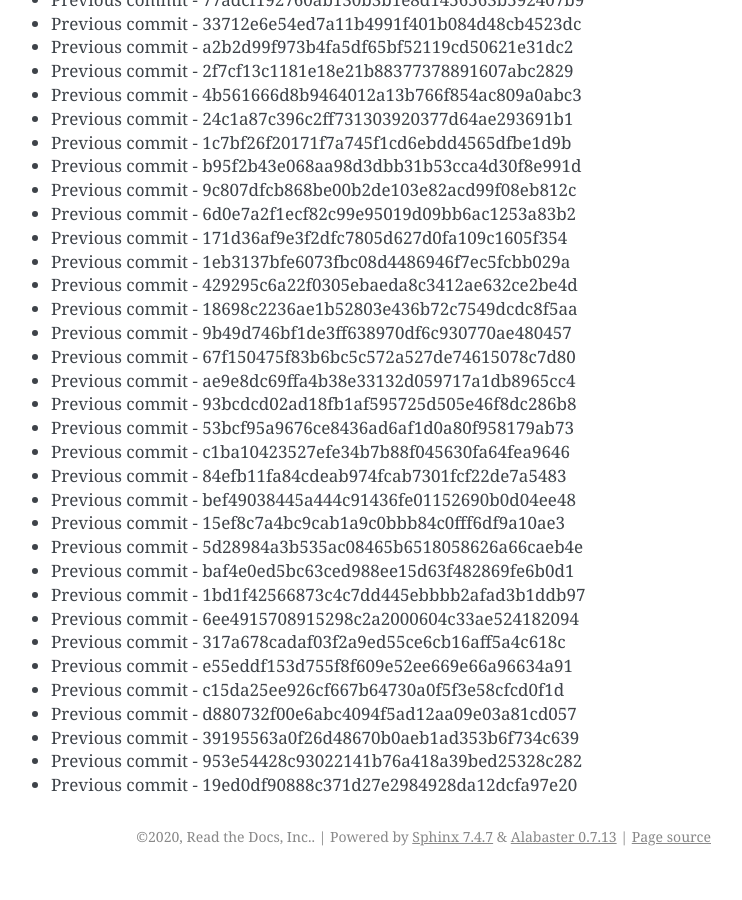
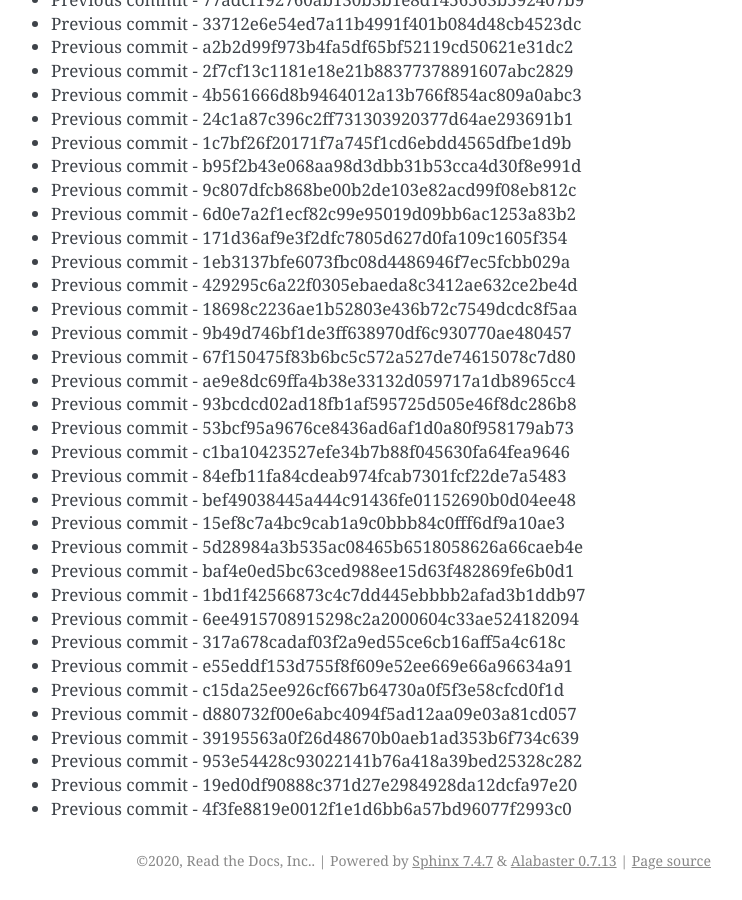
Before and after one commit to readthedocs/rtd-git-stresstest, a Sphinx documentation site: the page built from docs/updates.rst, in a window 1280 px wide and 900 px high, scrolled down 36589 px. Shown: the whole window, without its empty margins (399-1141 px from the left). Built offline with Sphinx 7.4.7, drawn with Linux system fonts in a browser that asks for light colours; before the commit the page ends 37465 px from its top, so only the background shows below that.

Commit message:
Generating commit from previous: 4f3fe8819e0012f1e1d6bb6a57bd96077f2993c0

```diff
--- a/docs/updates.rst
+++ b/docs/updates.rst
@@ -1569,3 +1569,4 @@ It can be tested for any performance characteristics.
 * Previous commit - 39195563a0f26d48670b0aeb1ad353b6f734c639
 * Previous commit - 953e54428c93022141b76a418a39bed25328c282
 * Previous commit - 19ed0df90888c371d27e2984928da12dcfa97e20
+* Previous commit - 4f3fe8819e0012f1e1d6bb6a57bd96077f2993c0
```
